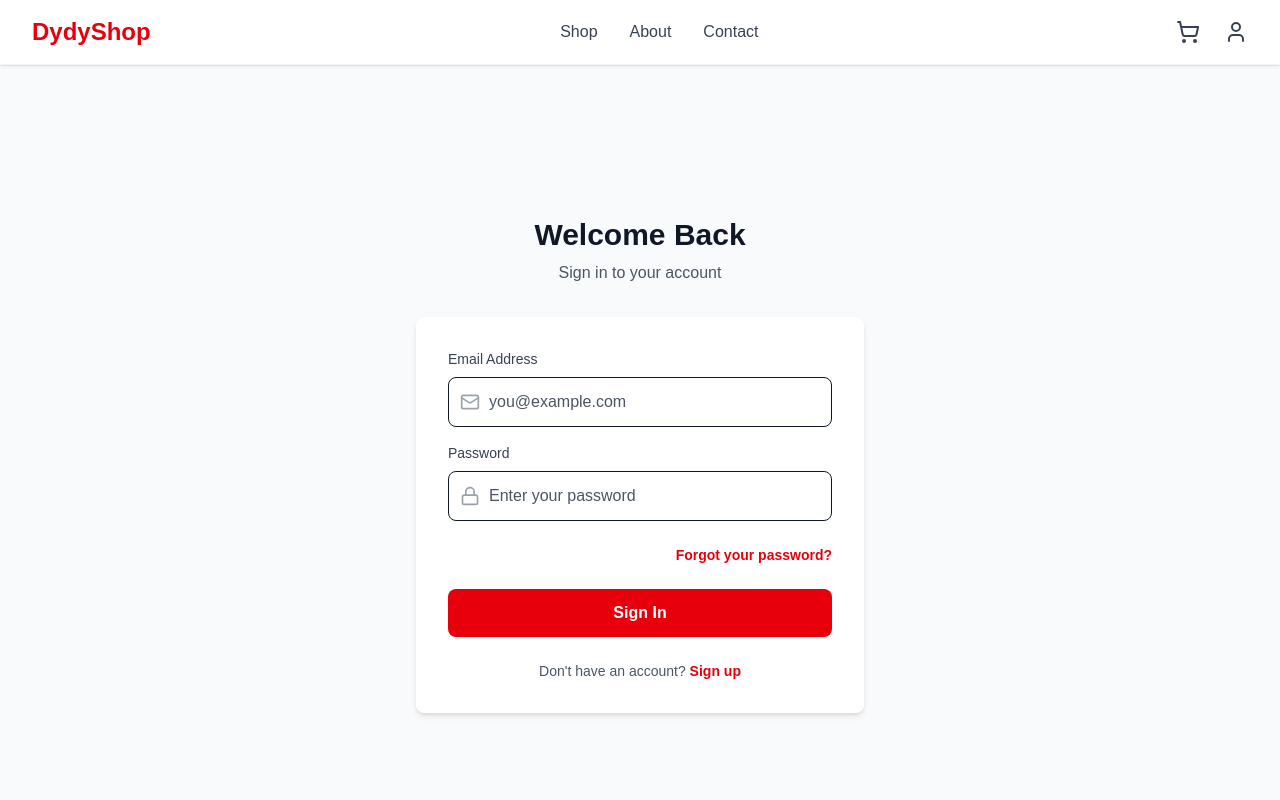
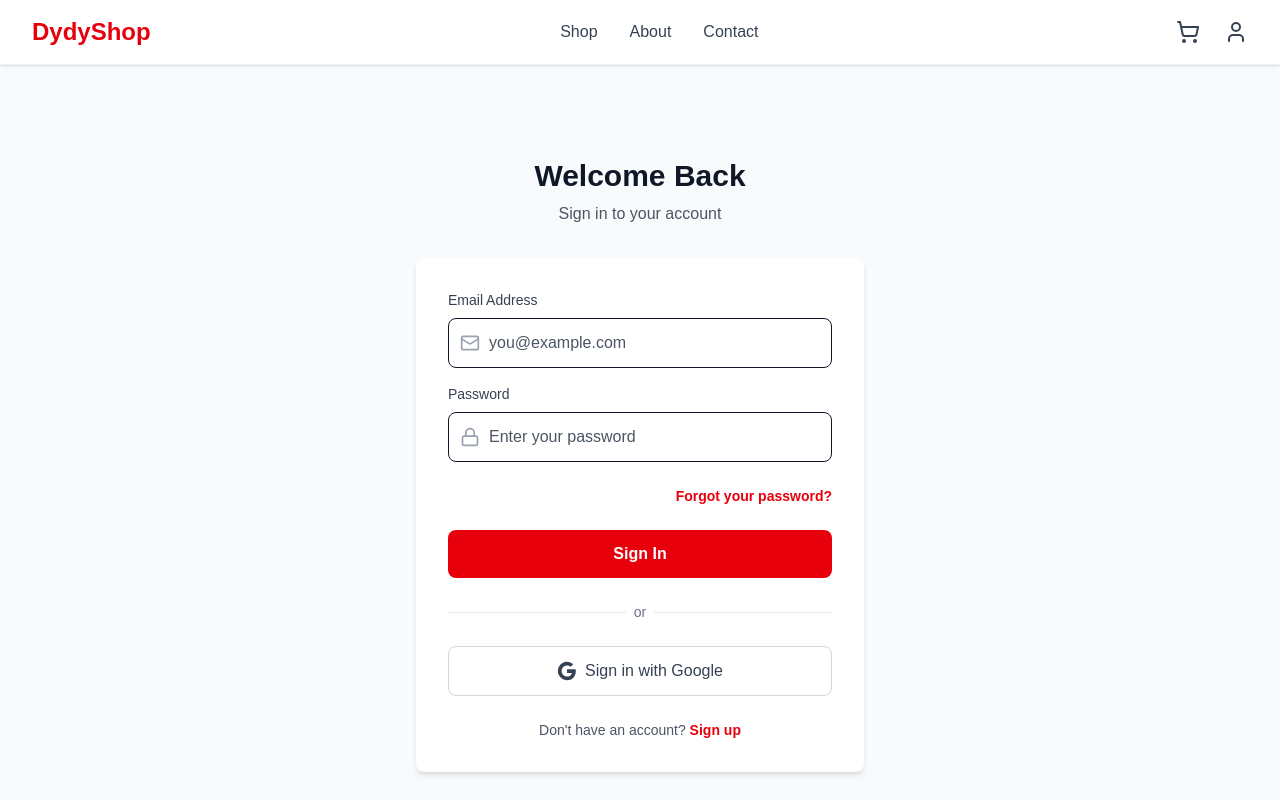
Before and after one commit to Am1rGhe/dydy-custom, a Next.js app: page /auth/login in a window 1280 px wide. Shown: the top 800 px of the page. Built offline with nearby package versions, Linux system fonts and the light colour scheme; no server answers.

Commit message:
integrate google button in the login page

```diff
--- a/app/auth/login/page.tsx
+++ b/app/auth/login/page.tsx
@@ -3,6 +3,7 @@ import { createClientSupabase } from "@/lib/supabase/client";
 import { zodResolver } from "@hookform/resolvers/zod";
 import { Loader2, Lock, Mail } from "lucide-react";
 import Link from "next/link";
+import { signIn } from "next-auth/react";
 import { useRouter, useSearchParams } from "next/navigation";
 import { useState } from "react";
 import { useForm } from "react-hook-form";
@@ -20,10 +21,16 @@ export default function LoginPage() {
   const router = useRouter();
   const searchParams = useSearchParams();
   const [isLoading, setIsLoading] = useState(false);
+  const [googleLoading, setGoogleLoading] = useState(false);
   const [error, setError] = useState<string | null>(null);
 
-  // Get redirect URL from query params
+  // get redirect URL from query params
   const redirectTo = searchParams.get("redirect") || "/";
+
+  const handleGoogleSignIn = () => {
+    setGoogleLoading(true);
+    signIn("google", { callbackUrl: redirectTo });
+  };
 
   const {
     register,
@@ -63,7 +70,7 @@ export default function LoginPage() {
           <p className="mt-2 text-gray-600">Sign in to your account</p>
         </div>
 
-        {/* Login form :  */}
+        {/* Login form */}
         <form
           onSubmit={handleSubmit(onSubmit)}
           className="mt-8 space-y-6 bg-white p-8 rounded-lg shadow-md"
@@ -158,6 +165,47 @@ export default function LoginPage() {
             )}
           </button>
 
+          <div className="relative">
+            <div className="absolute inset-0 flex items-center">
+              <span className="w-full border-t border-gray-200" />
+            </div>
+            <div className="relative flex justify-center text-sm">
+              <span className="px-2 bg-white text-gray-500">or</span>
+            </div>
+          </div>
+          <button
+            type="button"
+            onClick={handleGoogleSignIn}
+            disabled={googleLoading}
+            className="w-full flex items-center justify-center gap-2 py-3 px-4 border border-gray-300 rounded-lg text-gray-700 bg-white hover:bg-gray-50 font-medium transition-colors disabled:opacity-50"
+          >
+            {googleLoading ? (
+              <Loader2 className="w-5 h-5 animate-spin" />
+            ) : (
+              <>
+                <svg className="w-5 h-5" viewBox="0 0 24 24">
+                  <path
+                    fill="currentColor"
+                    d="M22.56 12.25c0-.78-.07-1.53-.2-2.25H12v4.26h5.92c-.26 1.37-1.04 2.53-2.21 3.31v2.77h3.57c2.08-1.92 3.28-4.74 3.28-8.09z"
+                  />
+                  <path
+                    fill="currentColor"
+                    d="M12 23c2.97 0 5.46-.98 7.28-2.66l-3.57-2.77c-.98.66-2.23 1.06-3.71 1.06-2.86 0-5.29-1.93-6.16-4.53H2.18v2.84C3.99 20.53 7.7 23 12 23z"
+                  />
+                  <path
+                    fill="currentColor"
+                    d="M5.84 14.09c-.22-.66-.35-1.36-.35-2.09s.13-1.43.35-2.09V7.07H2.18C1.43 8.55 1 10.22 1 12s.43 3.45 1.18 4.93l2.85-2.22.81-.62z"
+                  />
+                  <path
+                    fill="currentColor"
+                    d="M12 5.38c1.62 0 3.06.56 4.21 1.64l3.15-3.15C17.45 2.09 14.97 1 12 1 7.7 1 3.99 3.47 2.18 7.07l3.66 2.84c.87-2.6 3.3-4.53 6.16-4.53z"
+                  />
+                </svg>
+                Sign in with Google
+              </>
+            )}
+          </button>
+
           {/* Sign up link */}
           <div className="text-center">
             <p className="text-sm text-gray-600">
```
